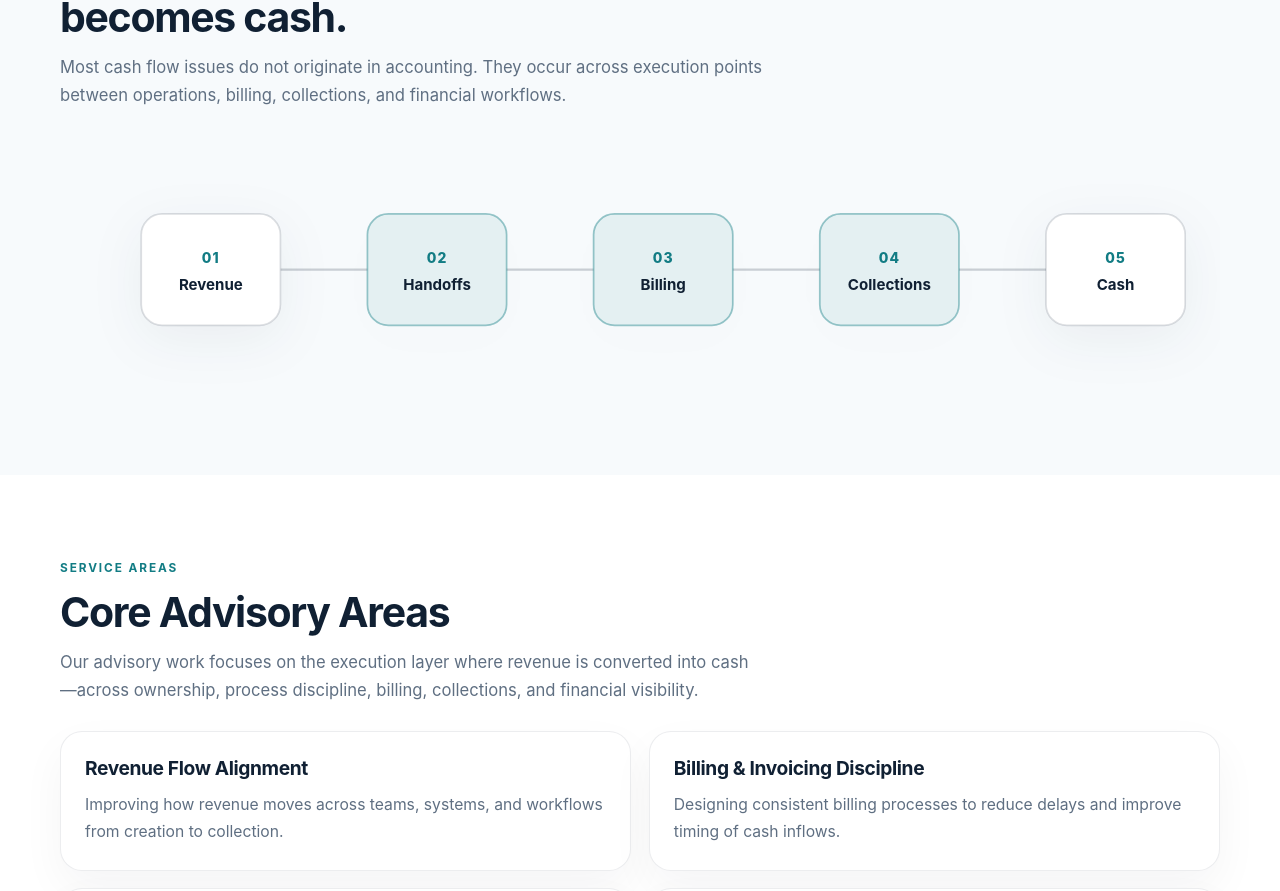
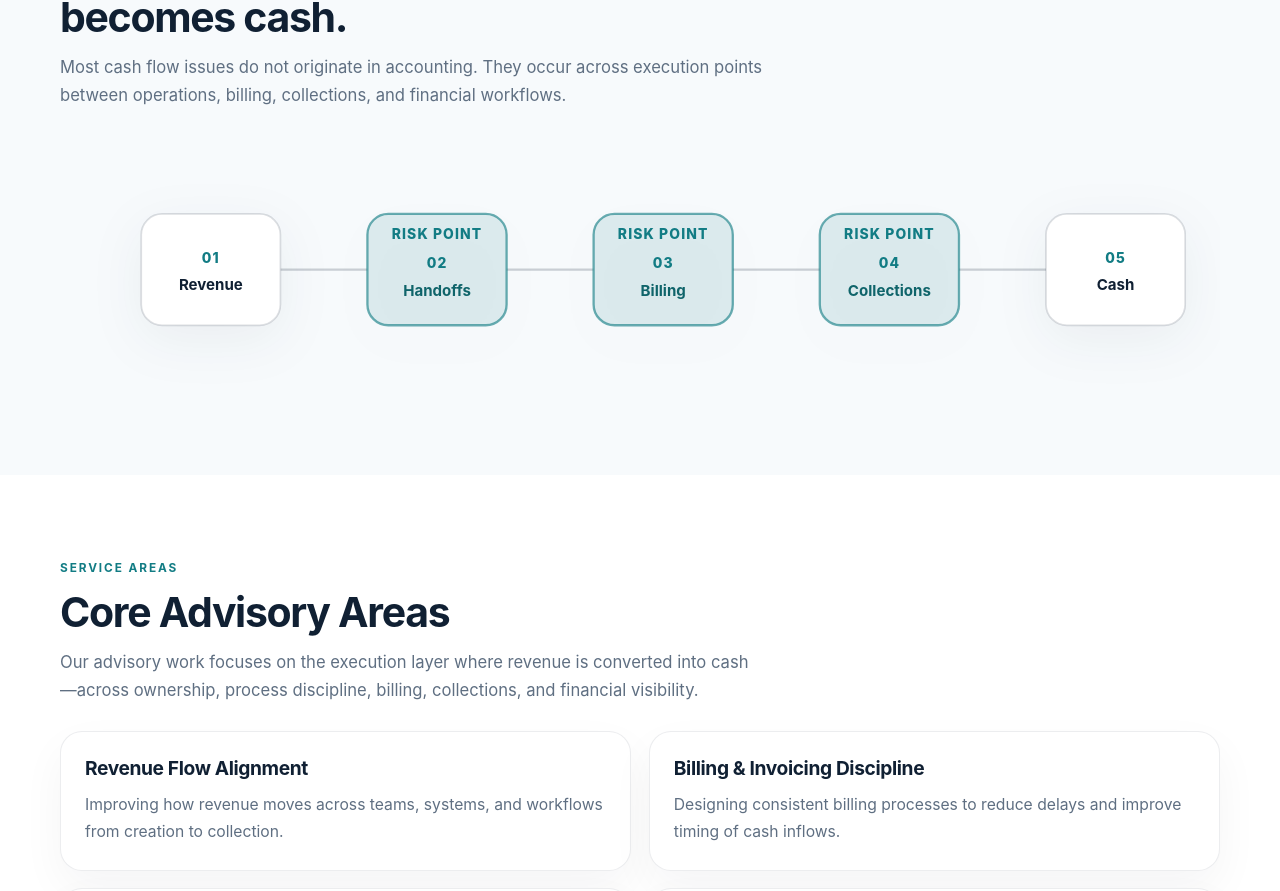
Before and after one commit to pjechete/prosperity-heritage-Advisory-Services, a Next.js app: page /services in a window 1280 px wide. Shown: the part 2323-3214 px from the top of the page. Built offline with nearby package versions, Linux system fonts and the light colour scheme.

Commit message:
Update RevenueCashDiagram.tsx

```diff
--- a/src/app/components/RevenueCashDiagram.tsx
+++ b/src/app/components/RevenueCashDiagram.tsx
@@ -35,10 +35,23 @@ export default function RevenueCashDiagram({ compact = false }: Props) {
             transform={`translate(${step.x}, 62)`}
           >
             <rect width="120" height="96" rx="18" />
-            <text x="60" y="42" textAnchor="middle">
+
+            {step.risk && (
+              <text x="60" y="22" textAnchor="middle" className="rc-risk-tag">
+                RISK POINT
+              </text>
+            )}
+
+            <text x="60" y={step.risk ? 47 : 42} textAnchor="middle">
               {String(index + 1).padStart(2, '0')}
             </text>
-            <text x="60" y="66" textAnchor="middle" className="rc-label">
+
+            <text
+              x="60"
+              y={step.risk ? 71 : 66}
+              textAnchor="middle"
+              className="rc-label"
+            >
               {step.label}
             </text>
           </g>
@@ -69,12 +82,16 @@ export default function RevenueCashDiagram({ compact = false }: Props) {
           stroke: rgba(16, 32, 51, 0.14);
           stroke-width: 1.5;
           filter: drop-shadow(0 12px 22px rgba(16, 32, 51, 0.06));
-          transition: transform 0.22s ease, stroke 0.22s ease, fill 0.22s ease;
+          transition:
+            transform 0.22s ease,
+            stroke 0.22s ease,
+            fill 0.22s ease;
         }
 
         .rc-card.risk rect {
-          fill: rgba(18, 124, 132, 0.08);
-          stroke: rgba(18, 124, 132, 0.42);
+          fill: rgba(18, 124, 132, 0.12);
+          stroke: rgba(18, 124, 132, 0.62);
+          stroke-width: 2;
         }
 
         .rc-card text {
@@ -91,8 +108,19 @@ export default function RevenueCashDiagram({ compact = false }: Props) {
           letter-spacing: 0;
         }
 
+        .rc-card.risk .rc-label {
+          fill: #0f646a;
+        }
+
+        .rc-risk-tag {
+          fill: #0f646a;
+          font-size: 7.5px;
+          font-weight: 800;
+          letter-spacing: 0.12em;
+        }
+
         .rc-card:hover rect {
-          fill: rgba(18, 124, 132, 0.12);
+          fill: rgba(18, 124, 132, 0.16);
           stroke: #0f646a;
           transform: translateY(-4px);
         }
```
